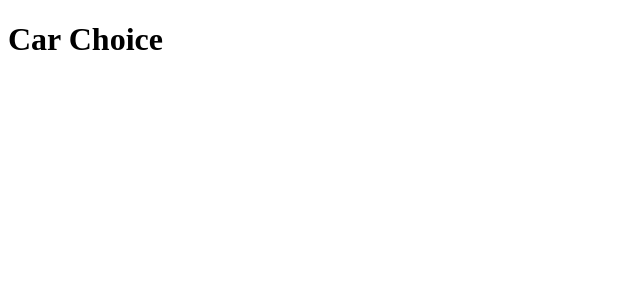
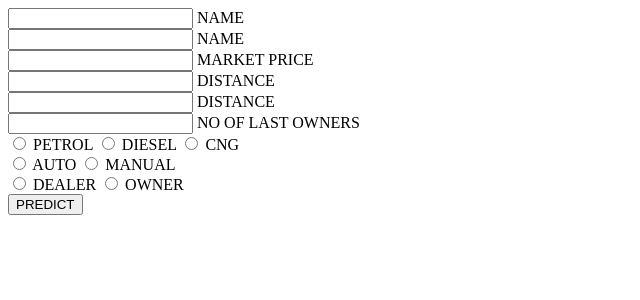
Before and after one commit to ashishsahu1/carChoice, a Flask app: page / in a window 1280 px wide. Shown: the top 300 px of the page, without its empty margins (0-640 px from the left). Run offline with Flask 2, Linux system fonts and the light colour scheme.

Commit message:
frontend complete
only html no css, next up we have to work to connect python model and frontend

```diff
--- a/prediction.PY
+++ b/prediction.PY
@@ -2,7 +2,7 @@ import pickle
 
 modelUrl = open('random_forest_regression_model.pkl', 'rb')
 model = pickle.load(modelUrl)
-Present_Price = 50.00
+Present_Price = 10.00
 Kms_Driven = 24000
 Owner = 1
 age = 2
@@ -13,5 +13,5 @@ Transmission_Manual = 1
 data = [Present_Price, Kms_Driven, Owner, age, Fuel_Type_Diesel,
        Fuel_Type_Petrol, Seller_Type_Individual, Transmission_Manual]
 
-x = model.predict([data])
-print(x)
+result = model.predict([data])
+print(result)
--- a/templates/index.html
+++ b/templates/index.html
@@ -6,7 +6,74 @@
     <title>Document</title>
 </head>
 <body>
-    <h1>Car Choice</h1>
+   <form action="" method = "post">
 
+   <div class="line">
+    <input id="form1" name="name" type="text">
+    <label>NAME</label>
+   </div>
+
+   <div class="line">
+    <input id="form1" name="name" type="text">
+    <label>NAME</label>
+   </div>
+
+   <div class="line">
+    <input id= "form1" name="marketPrice" type="text">
+    <label>MARKET PRICE</label>
+   </div>
+
+   <div class="line">
+    <input id= "form1" name="distance" type="text">
+    <label>DISTANCE</label>
+   </div>
+
+   <div class="line">
+    <input id= "form1" name="age" type="text">
+    <label>DISTANCE</label>
+   </div>
+
+    <div class="line">
+    <input id= "form1" name="lastOwner" type="text">
+    <label>NO OF LAST OWNERS</label>
+   </div>
+
+   <div class="radio">
+    <form >
+        <input name="fuel" id="Petrol" type="radio" value="Petrol">
+        <label for="Petrol">PETROL</label>
+        <input name="fuel" id="Diesel" type="radio" value="Diesel">
+        <label for="Diesel">DIESEL</label>
+        <input name="fuel" id="CNG" type="radio" value="CNG">
+        <label for="CNG">CNG</label>
+    </form>
+   </div>
+
+   <div class="radio">
+    <form >
+        <input name="trans" id="Auto" type="radio" value="auto">
+        <label for="Auto">AUTO</label>
+        <input name="trans" id="Manual" type="radio" value="manual">
+        <label for="Manual">MANUAL</label>
+    </form>
+   </div>
+
+   <div class="radio">
+    <form >
+        <input name="seller" id="Dealer" type="radio" value="dealer">
+        <label for="Dealer">DEALER</label>
+        <input name="seller" id="Owner" type="radio" value="owner">
+        <label for="Owner">OWNER</label>
+    </form>
+   </div>
+
+   <button id= "pred" type="submit">PREDICT</button>
+
+
+
+
+
+
+   </form>
 </body>
 </html>
```
